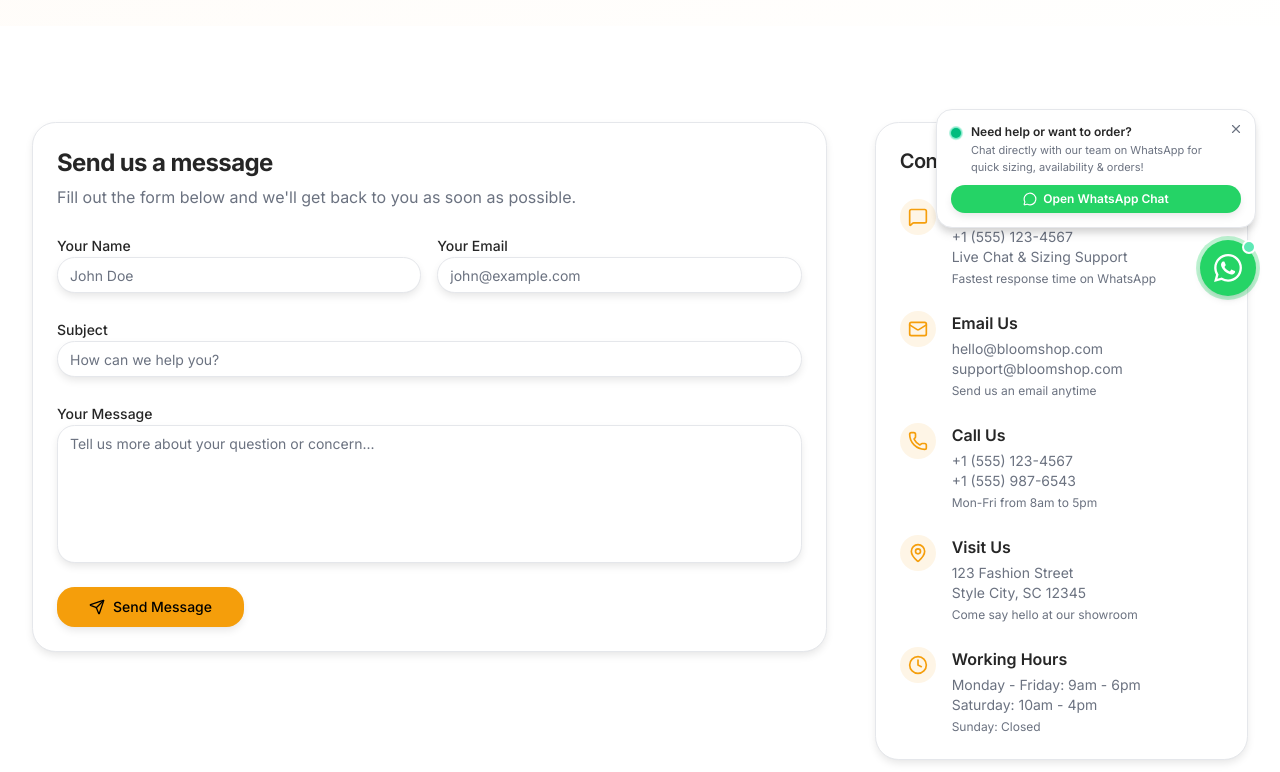
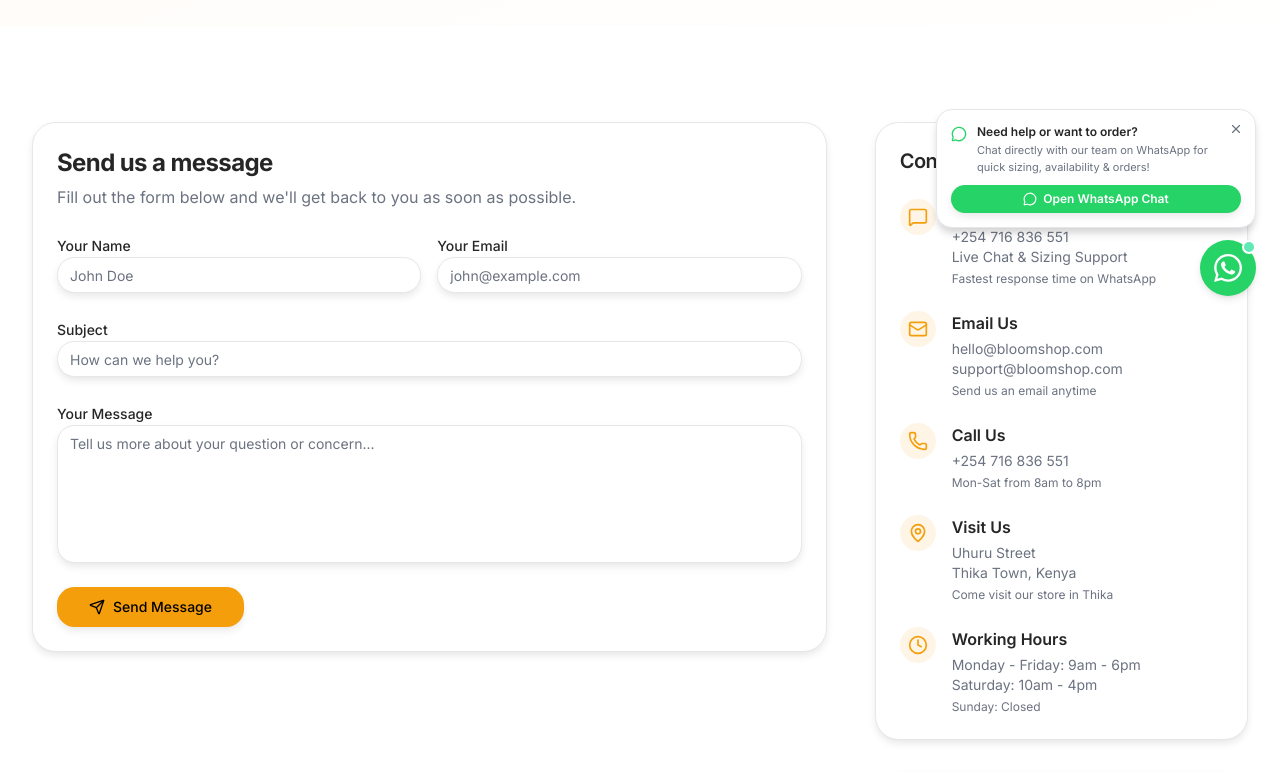
Before and after one commit to yaahx/bloom, a Next.js app: page /contact in a window 1280 px wide. Shown: the part 480-1252 px from the top of the page. Built offline with nearby package versions, Linux system fonts and the light colour scheme.

Commit message:
feat: set Thika Kenya map location, update WhatsApp to +254716836551, remove glows and blinking dots

```diff
--- a/app/checkout/page.tsx
+++ b/app/checkout/page.tsx
@@ -102,7 +102,7 @@ export default function CheckoutPage() {
   // Order Confirmation Screen
   if (isCompleted && completedOrder) {
     const waText = `Hello BloomShop! I just placed order #${completedOrder.orderNumber} for a total of ${formatKES(completedOrder.total)}. Customer: ${completedOrder.customer.name}. Please confirm my shipment!`;
-    const waUrl = `https://wa.me/15551234567?text=${encodeURIComponent(waText)}`;
+    const waUrl = `https://wa.me/254716836551?text=${encodeURIComponent(waText)}`;
 
     return (
       <div className="container mx-auto px-4 sm:px-6 lg:px-8 py-12 sm:py-16 max-w-3xl">
--- a/app/contact/page.tsx
+++ b/app/contact/page.tsx
@@ -55,7 +55,7 @@ export default function Contact() {
     {
       icon: MessageSquare,
       title: "WhatsApp Chat",
-      details: ["+1 (555) 123-4567", "Live Chat & Sizing Support"],
+      details: ["+254 716 836 551", "Live Chat & Sizing Support"],
       description: "Fastest response time on WhatsApp",
     },
     {
@@ -67,14 +67,14 @@ export default function Contact() {
     {
       icon: Phone,
       title: "Call Us",
-      details: ["+1 (555) 123-4567", "+1 (555) 987-6543"],
-      description: "Mon-Fri from 8am to 5pm",
+      details: ["+254 716 836 551"],
+      description: "Mon-Sat from 8am to 8pm",
     },
     {
       icon: MapPin,
       title: "Visit Us",
-      details: ["123 Fashion Street", "Style City, SC 12345"],
-      description: "Come say hello at our showroom",
+      details: ["Uhuru Street", "Thika Town, Kenya"],
+      description: "Come visit our store in Thika",
     },
     {
       icon: Clock,
--- a/app/layout.tsx
+++ b/app/layout.tsx
@@ -32,7 +32,7 @@ export default function RootLayout({
           <Header />
           <main className="flex-grow">{children}</main>
           <Footer />
-          <WhatsAppWidget phoneNumber="15551234567" />
+          <WhatsAppWidget phoneNumber="+254716836551" />
         </CartProvider>
       </body>
     </html>
--- a/app/page.tsx
+++ b/app/page.tsx
@@ -57,7 +57,7 @@ export default function Home() {
                   Bloom shop
                 </h3>
                 <p className="text-muted-foreground flex flex-wrap items-center gap-x-1.5 gap-y-0.5 mt-1">
-                  <span className="text-xs">123 Fashion Street, SoHo, New York, NY 10013</span>
+                  <span className="text-xs">Uhuru Street, Thika Town, Kenya</span>
                   <span className="text-xs">&bull;</span>
                   <span className="inline-flex items-center gap-1 text-[10px] sm:text-xs">
                     <Clock className="h-3 w-3 text-muted-foreground shrink-0" />
@@ -69,8 +69,8 @@ export default function Home() {
               {/* Embedded Google Map */}
               <div className="relative w-full h-[220px] sm:h-[280px] bg-muted/40">
                 <iframe
-                  title="Bloom shop Location"
-                  src="https://www.google.com/maps/embed?pb=!1m18!1m12!1m3!1d3023.6306296797505!2d-73.9997424!3d40.7228831!2m3!1f0!2f0!3f0!3m2!1i1024!2i768!4f13.1!3m3!1m2!1s0x89c2598c199589d9%3A0x6b194fb8e96bfeb0!2sSoHo%2C%20New%20York%2C%20NY!5e0!3m2!1sen!2sus!4v1710000000000!5m2!1sen!2sus"
+                  title="Bloom shop Thika Location"
+                  src="https://www.google.com/maps/embed?pb=!1m18!1m12!1m3!1d3989.1554562217684!2d37.0693343!3d-1.0332801!2m3!1f0!2f0!3f0!3m2!1i1024!2i768!4f13.1!3m3!1m2!1s0x182f4e8574d53cb1%3A0x6e9f196be1492ba2!2sThika%2C%20Kenya!5e0!3m2!1sen!2ske!4v1710000000000!5m2!1sen!2ske"
                   width="100%"
                   height="100%"
                   style={{ border: 0 }}
--- a/app/product/[productId]/page.tsx
+++ b/app/product/[productId]/page.tsx
@@ -93,7 +93,7 @@ export default function ProductDetailPage() {
     }
   };
 
-  const whatsappInquiryUrl = `https://wa.me/15551234567?text=${encodeURIComponent(
+  const whatsappInquiryUrl = `https://wa.me/254716836551?text=${encodeURIComponent(
     `Hello BloomShop! I am interested in ordering "${product.name}" (${formatKES(product.price)}). Do you have it in stock?`
   )}`;
 
--- a/components/layout/Footer.tsx
+++ b/components/layout/Footer.tsx
@@ -54,13 +54,13 @@ export default function Footer() {
             </p>
             <div className="flex items-center gap-2 pt-1">
               <a
-                href="https://wa.me/15551234567"
+                href="https://wa.me/254716836551"
                 target="_blank"
                 rel="noopener noreferrer"
                 className="inline-flex items-center gap-1.5 px-3 py-1.5 rounded-lg bg-[#25D366]/10 text-[#25D366] hover:bg-[#25D366]/20 transition-colors text-xs font-semibold"
               >
                 <MessageCircle className="h-3.5 w-3.5" />
-                <span>WhatsApp: +1 (555) 123-4567</span>
+                <span>WhatsApp: +254 716 836 551</span>
               </a>
             </div>
           </div>
--- a/components/layout/WhatsAppWidget.tsx
+++ b/components/layout/WhatsAppWidget.tsx
@@ -9,7 +9,7 @@ interface WhatsAppWidgetProps {
 }
 
 export default function WhatsAppWidget({
-  phoneNumber = "15551234567",
+  phoneNumber = "+254716836551",
   defaultMessage = "Hello BloomShop! I am interested in your products and would like to ask a question.",
 }: WhatsAppWidgetProps) {
   const [isOpen, setIsOpen] = useState(false);
@@ -34,10 +34,7 @@ export default function WhatsAppWidget({
             <X className="h-3.5 w-3.5" />
           </button>
           <div className="flex items-start gap-2.5 pr-4">
-            <span className="flex h-2.5 w-2.5 relative mt-1">
-              <span className="animate-ping absolute inline-flex h-full w-full rounded-full bg-emerald-400 opacity-75"></span>
-              <span className="relative inline-flex rounded-full h-2.5 w-2.5 bg-emerald-500"></span>
-            </span>
+            <MessageCircle className="h-4 w-4 text-[#25D366] shrink-0 mt-0.5" />
             <div>
               <p className="text-xs font-semibold text-foreground">Need help or want to order?</p>
               <p className="text-[11px] text-muted-foreground mt-0.5">
@@ -63,11 +60,8 @@ export default function WhatsAppWidget({
         target="_blank"
         rel="noopener noreferrer"
         aria-label="Chat on WhatsApp"
-        className="group relative flex items-center justify-center w-14 h-14 rounded-full bg-[#25D366] text-white shadow-lg shadow-emerald-500/25 hover:shadow-emerald-500/40 hover:scale-105 active:scale-95 transition-all duration-300"
+        className="relative flex items-center justify-center w-14 h-14 rounded-full bg-[#25D366] text-white shadow-md hover:bg-[#20ba59] hover:shadow-lg transition-all duration-200"
       >
-        {/* Animated radar rings */}
-        <span className="absolute -inset-1 rounded-full bg-[#25D366] opacity-30 group-hover:animate-ping pointer-events-none" />
-
         {/* WhatsApp Official SVG Icon */}
         <svg
           className="w-7 h-7 fill-current relative z-10"
```
